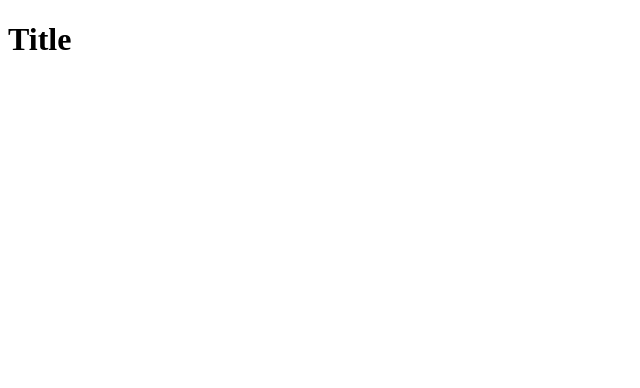
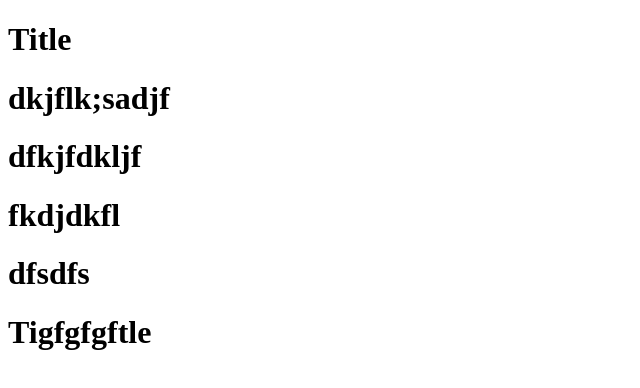
Before and after one commit to sen-andy/git-testing, a plain HTML site: page teamgit/index.html in a window 1280 px wide. Shown: the whole page, without its empty margins (0-640 px from the left). Drawn offline with Linux system fonts and the light colour scheme.

Commit message:
awesome changes to master

```diff
--- a/teamgit/index.html
+++ b/teamgit/index.html
@@ -7,5 +7,10 @@
 </head>
 <body>
     <h1>Title</h1>
+    <h1>dkjflk;sadjf</h1>
+    <h1>dfkjfdkljf</h1>
+    <h1>fkdjdkfl</h1>
+    <h1>dfsdfs</h1>
+    <h1>Tigfgfgftle</h1>
 </body>
 </html>
```
